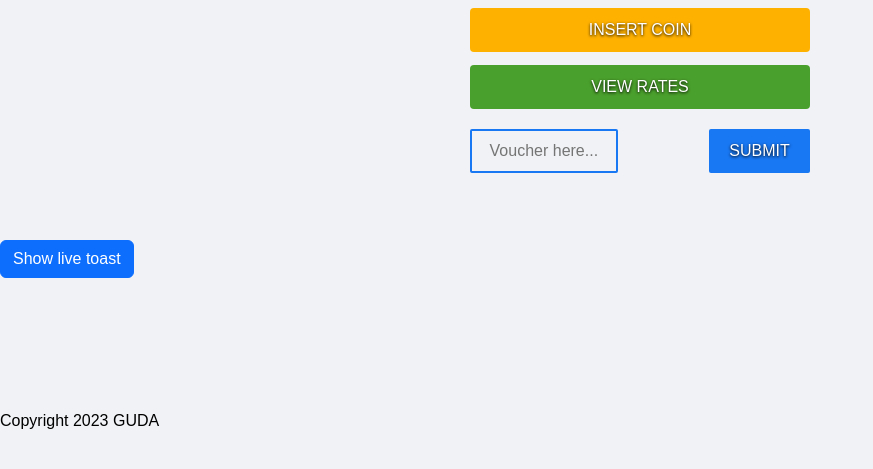
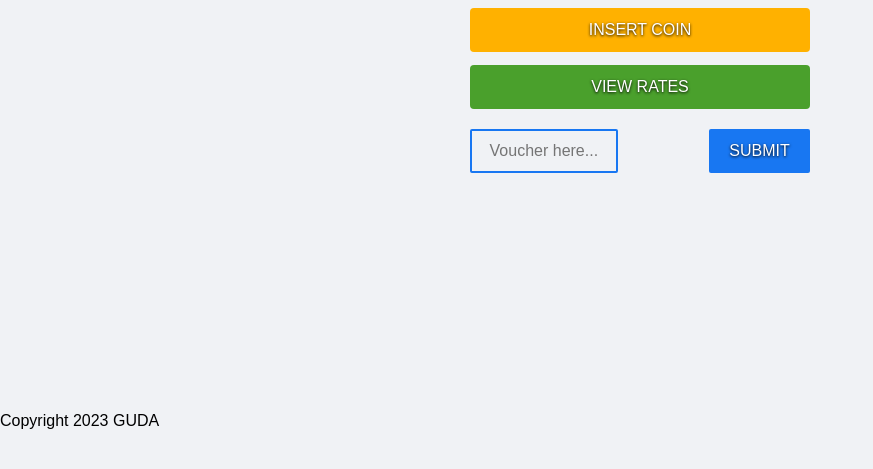
Before and after one commit to egboyguda/guda-pisowifi, a Node server app: page / in a window 1280 px wide. Shown: the part 331-800 px from the top of the page, without its empty margins (0-873 px from the left). Run offline with Node 20, Linux system fonts and the light colour scheme; some libraries are stand-ins or nearby versions.

Commit message:
remove toast btn

```diff
--- a/views/portal.ejs
+++ b/views/portal.ejs
@@ -58,7 +58,7 @@
 
     </div>
 
-    <button type="button" class="btn btn-primary" id="liveToastBtn">Show live toast</button>
+
 
     <div class="toast-container position-fixed top-0 end-0 p-3">
       <div id="liveToast" class="toast" role="alert" aria-live="assertive" aria-atomic="true">
```
